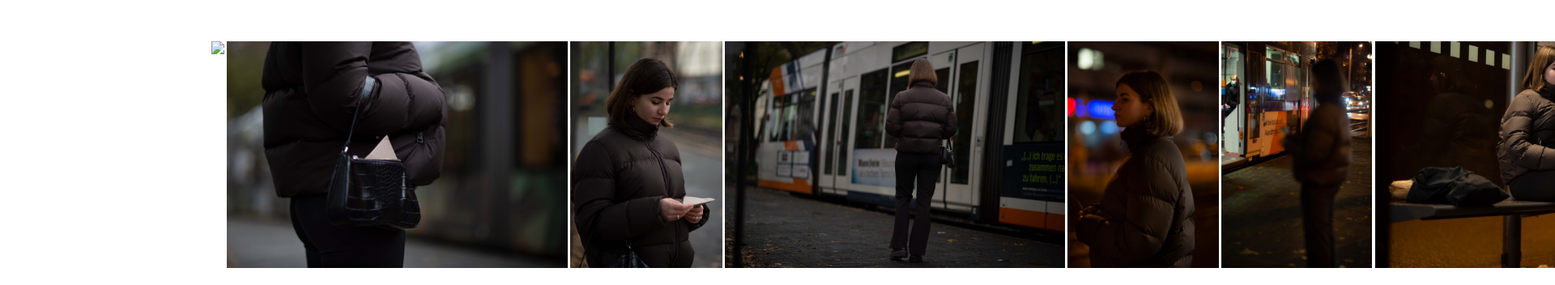
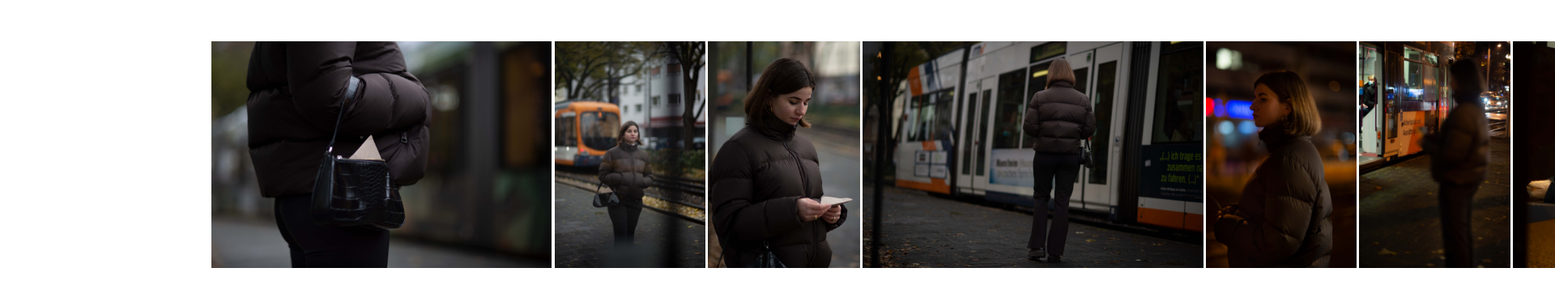
Before and after one commit to kaufmann-anna/anna-kaufmann-portfolio, a plain HTML site: page foto.html in a window 1280 px wide. Shown: the part 205-557 px from the top of the page at 81% size, 1920 px wide, since content can reach past the window. Drawn offline with Linux system fonts and the light colour scheme.

Commit message:
Update foto.html

```diff
--- a/foto.html
+++ b/foto.html
@@ -16,8 +16,9 @@
     </header>
    <div class="überschrift"><p>picture story</p></div>
 
-   <div class="container"> <img src="Bildergeschichte01.tif">
+   <div class="container">
     <img src="Bildergeschichte01.jpg">
+    <img src="Bildergeschichte02.jpg">
     <img src="Bildergeschichte03.jpg">
     <img src="Bildergeschichte04.jpg">
     <img src="Bildergeschichte05.jpg">
```
